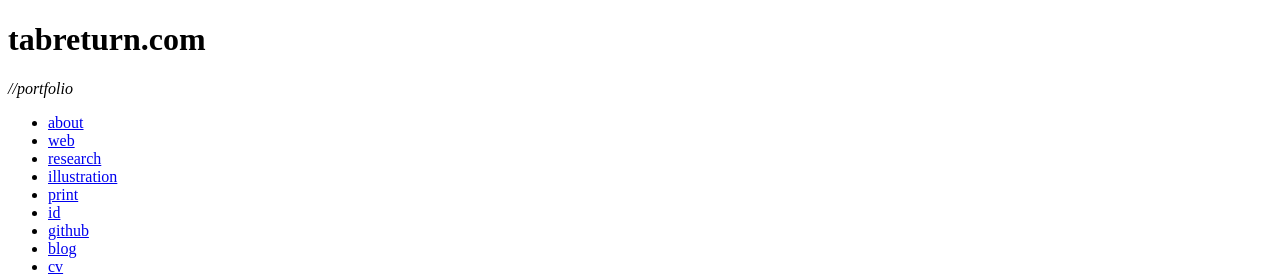
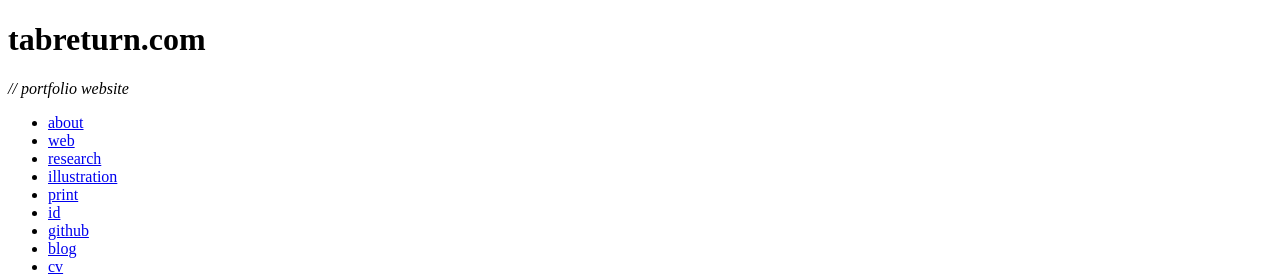
Before and after one commit to tabreturn/tabreturn.portfolio, a Jekyll site: the page built from index.html, in a window 1280 px wide. Shown: the top 276 px of the page. Built offline with Jekyll 4.4.1, drawn with Linux system fonts in a browser that asks for light colours; nearby versions of some CDN libraries; library files that are not in the unit come from our copies; comment, search, counter and statistics services are not loaded.

Commit message:
- add 'portfolio' to description

```diff
--- a/_config.yml
+++ b/_config.yml
@@ -1,5 +1,5 @@
 title:       tabreturn.com
 email:       portfolio@tabreturn.com
-description: //portfolio
+description: // portfolio website
 url:         http://portfolio.tabreturn.com/
 markdown:    kramdown
```
